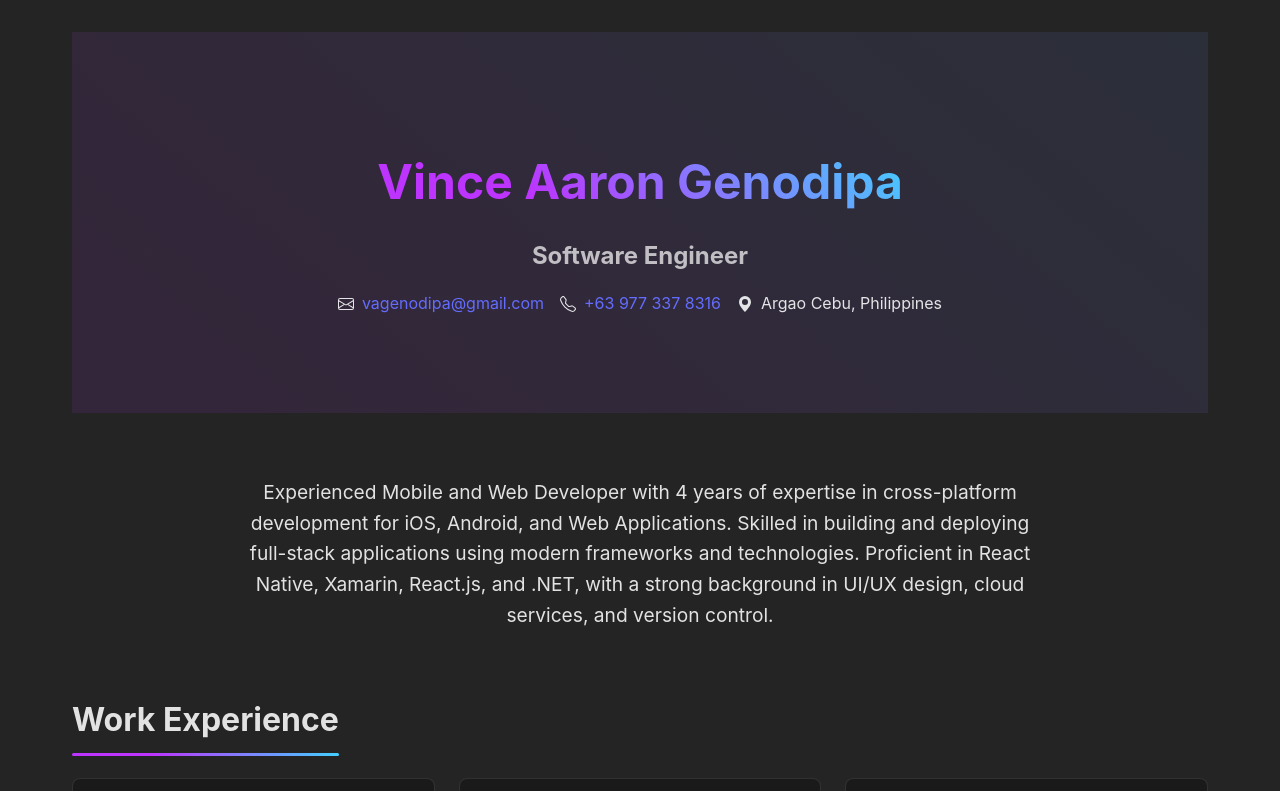
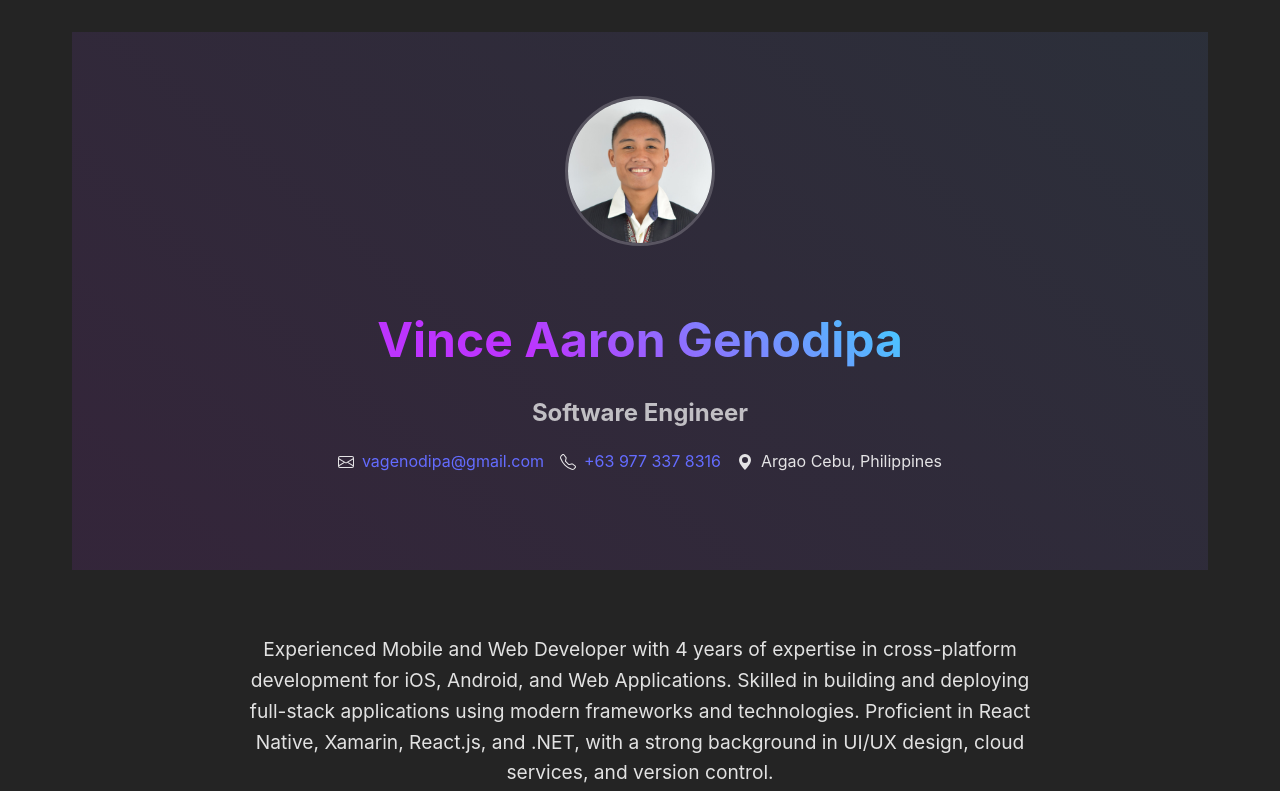
Before and after one commit to EdocEdoc/dev-portfolio, a plain HTML site: page index.html in a window 1280 px wide. Shown: the top 791 px of the page. Drawn offline with Linux system fonts and the light colour scheme.

Commit message:
feat: added profile image

```diff
--- a/index.html
+++ b/index.html
@@ -374,7 +374,7 @@
     <div class="container">
       <header>
         <div class="profile">
-          <!-- <img src="/api/placeholder/150/150" alt="Vince Aaron Genodipa" /> -->
+          <img src="assets/profile1x1.jpg" alt="Vince Aaron Genodipa" />
         </div>
         <h1 class="name">Vince Aaron Genodipa</h1>
         <h2 class="title">Software Engineer</h2>
```
Also changed, not shown: assets/profile1x1.jpg (added).
